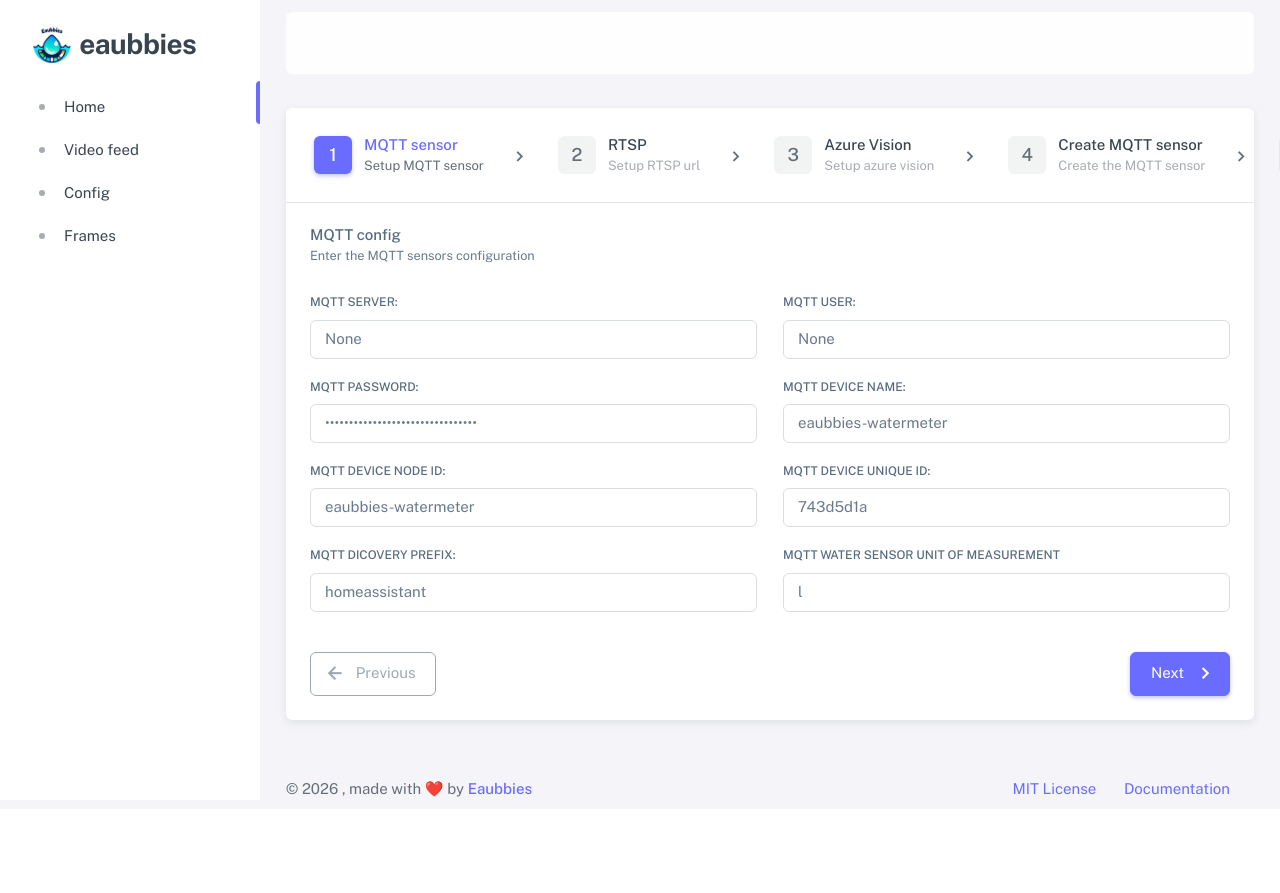
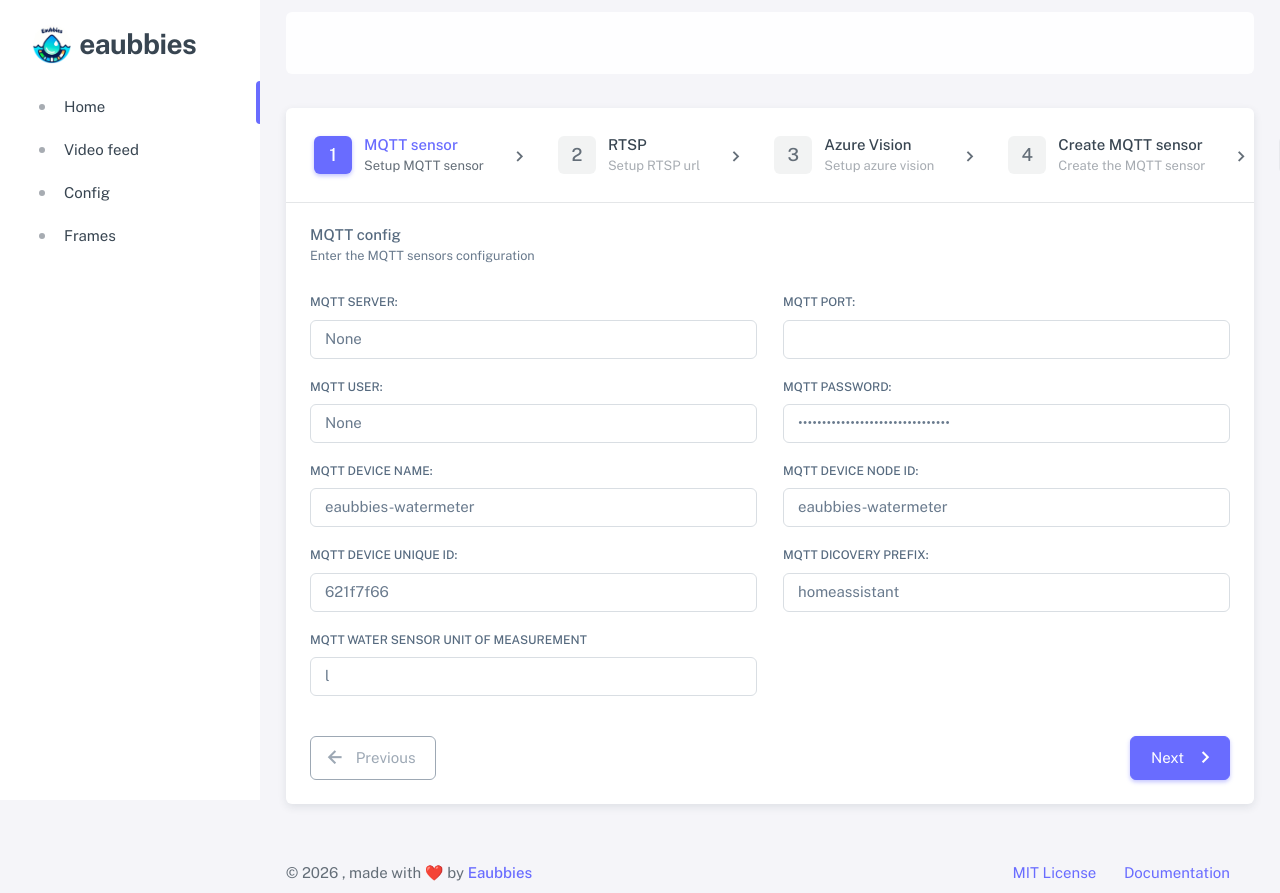
Before and after one commit to tle06/eaubbies, a Flask app: page /init in a window 1280 px wide; the page is wider, and only the part inside the window is pictured. Before the commit the page ends 797 px from the top of that part, so only its background shows below. Run offline with Flask 3, Linux system fonts and the light colour scheme; some libraries are stand-ins or nearby versions.

Commit message:
feat: add port for MQTT

```diff
--- a/eaubbies/src/templates/config/config-mqtt.html
+++ b/eaubbies/src/templates/config/config-mqtt.html
@@ -1,6 +1,10 @@
 <div class="mb-3 col-md-6">
   <label class="form-label" for="mqtt_server">MQTT server:</label>
   <input class="form-control" type="text" id="mqtt_server" name="mqtt_server" value="{{ config['mqtt']['server'] }}">
+</div>
+<div class="mb-3 col-md-6">
+  <label class="form-label" for="mqtt_port">MQTT port:</label>
+  <input class="form-control" type="text" id="mqtt_port" name="mqtt_port" value="{{ config['mqtt']['port'] }}">
 </div>
 <div class="mb-3 col-md-6">
   <label class="form-label" for="mqtt_user">MQTT user:</label>
```
